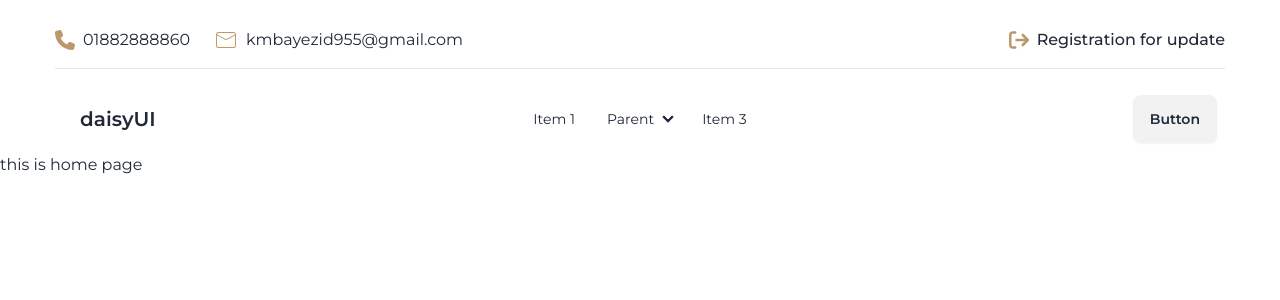
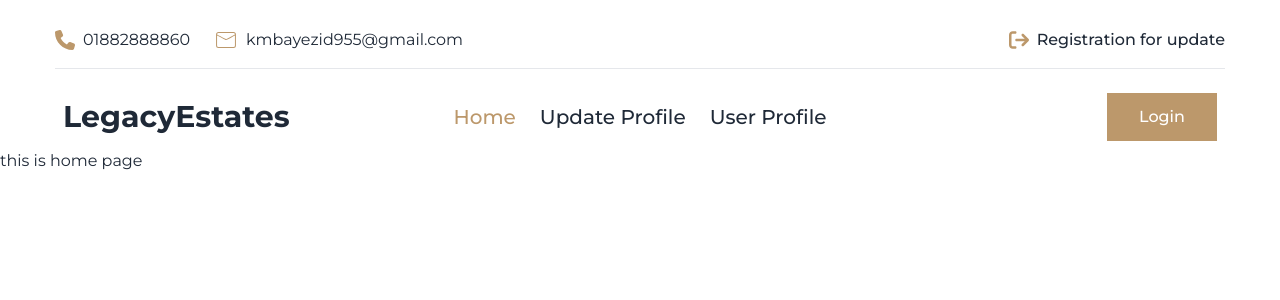
Before and after one commit to kamruzzamanbayezid/real-state-website, a React (Vite) app: page / in a window 1280 px wide. Shown: the top 300 px of the page. Built offline with nearby package versions, Linux system fonts and the light colour scheme.

Commit message:
added navbar section

```diff
--- a/index.html
+++ b/index.html
@@ -5,7 +5,7 @@
   <meta charset="UTF-8" />
   <link rel="icon" type="image/svg+xml" href="/vite.svg" />
   <meta name="viewport" content="width=device-width, initial-scale=1.0" />
-  <title>LegacyLuxe Estates</title>
+  <title>LegacyLuxe Real Estate</title>
 </head>
 
 <body>
--- a/src/Components/Header/Header.jsx
+++ b/src/Components/Header/Header.jsx
@@ -5,7 +5,7 @@ import { FaArrowRightFromBracket } from "react-icons/fa6";
 
 const Header = () => {
       return (
-            <div className="set-width flex items-center justify-between pt-7 pb-4 border-b">
+            <div className="set-width md:flex items-center justify-between pt-7 pb-4 border-b hidden md:px-4 lg:px-0">
                   <div className="flex items-center gap-6">
                         <span className="flex items-center gap-2"><FaPhone className="text-[#BC986B] text-xl" /> <span className="text-base hover:text-[#BC986B]">01882888860</span></span>
                         <span className="flex items-center gap-2"><CiMail className="text-[#BC986B] text-2xl" /> <span className="text-base hover:text-[#BC986B]">kmbayezid955@gmail.com</span></span>
--- a/src/Components/Navbar/Navbar.jsx
+++ b/src/Components/Navbar/Navbar.jsx
@@ -1,5 +1,28 @@
+import { Link, NavLink } from "react-router-dom";
 
 const Navbar = () => {
+
+      const navLinks = <div className="flex flex-col lg:flex-row lg:items-center gap-3 lg:gap-6">
+            <li>
+                  <NavLink
+                        to='/'
+                        className={({ isActive }) => isActive ? 'common-color text-xl font-medium' : 'text-xl font-medium'}
+                  >Home</NavLink>
+            </li>
+            <li>
+                  <NavLink
+                        to='/updateProfile'
+                        className={({ isActive }) => isActive ? 'common-color text-xl font-medium' : 'text-xl font-medium'}
+                  >Update Profile</NavLink>
+            </li>
+            <li>
+                  <NavLink
+                        to='/userProfile'
+                        className={({ isActive }) => isActive ? 'common-color text-xl font-medium' : 'text-xl font-medium'}
+                  >User Profile</NavLink>
+            </li>
+      </div>
+
       return (
             <div className="set-width pt-4">
                   <div className="navbar bg-base-100">
@@ -8,37 +31,21 @@ const Navbar = () => {
                                     <div tabIndex={0} role="button" className="btn btn-ghost lg:hidden">
                                           <svg xmlns="http://www.w3.org/2000/svg" className="h-5 w-5" fill="none" viewBox="0 0 24 24" stroke="currentColor"><path strokeLinecap="round" strokeLinejoin="round" strokeWidth="2" d="M4 6h16M4 12h8m-8 6h16" /></svg>
                                     </div>
-                                    <ul tabIndex={0} className="menu menu-sm dropdown-content mt-3 z-[1] p-2 shadow bg-base-100 rounded-box w-52">
-                                          <li><a>Item 1</a></li>
-                                          <li>
-                                                <a>Parent</a>
-                                                <ul className="p-2">
-                                                      <li><a>Submenu 1</a></li>
-                                                      <li><a>Submenu 2</a></li>
-                                                </ul>
-                                          </li>
-                                          <li><a>Item 3</a></li>
+                                    <ul tabIndex={0} className="dropdown-content mt-3 z-[1] p-2 shadow bg-base-100 rounded-box w-52">
+                                          {navLinks}
                                     </ul>
                               </div>
-                              <a className="btn btn-ghost text-xl">daisyUI</a>
+                              <Link to='/' className="font-bold text-2xl md:text-3xl">LegacyEstates</Link>
                         </div>
                         <div className="navbar-center hidden lg:flex">
-                              <ul className="menu menu-horizontal px-1">
-                                    <li><a>Item 1</a></li>
-                                    <li>
-                                          <details>
-                                                <summary>Parent</summary>
-                                                <ul className="p-2">
-                                                      <li><a>Submenu 1</a></li>
-                                                      <li><a>Submenu 2</a></li>
-                                                </ul>
-                                          </details>
-                                    </li>
-                                    <li><a>Item 3</a></li>
+                              <ul className="px-1">
+                                    {navLinks}
                               </ul>
                         </div>
                         <div className="navbar-end">
-                              <a className="btn">Button</a>
+                              <Link to='/login'>
+                                    <button className="text-white bg-[#BC986B] px-8 py-3 text-base font-medium">Login</button>
+                              </Link>
                         </div>
                   </div>
             </div>
--- a/src/index.css
+++ b/src/index.css
@@ -17,3 +17,7 @@ body {
   max-width: 1170px;
   margin: 0 auto;
 }
+
+.common-color{
+  color: #BC986B;
+}
```
